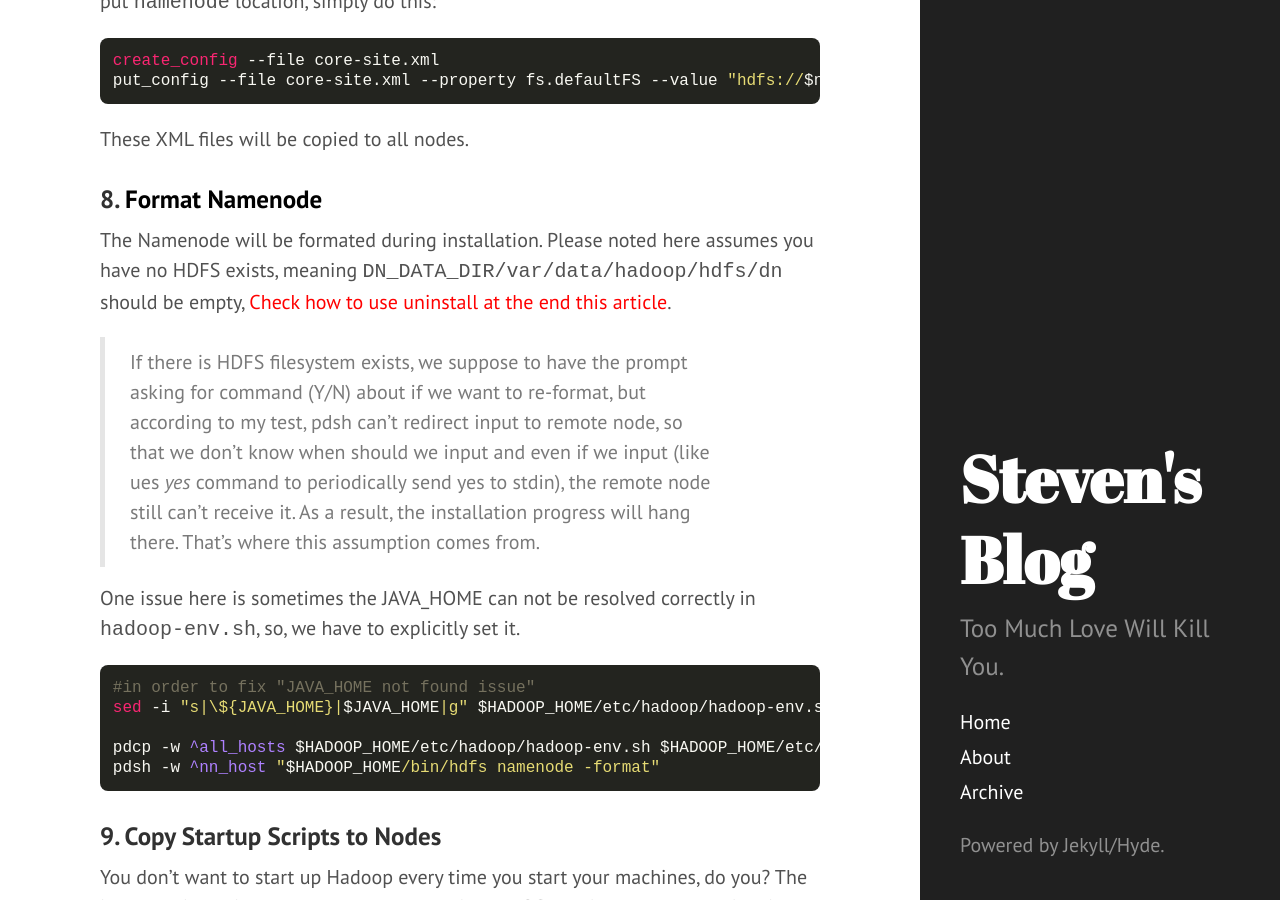
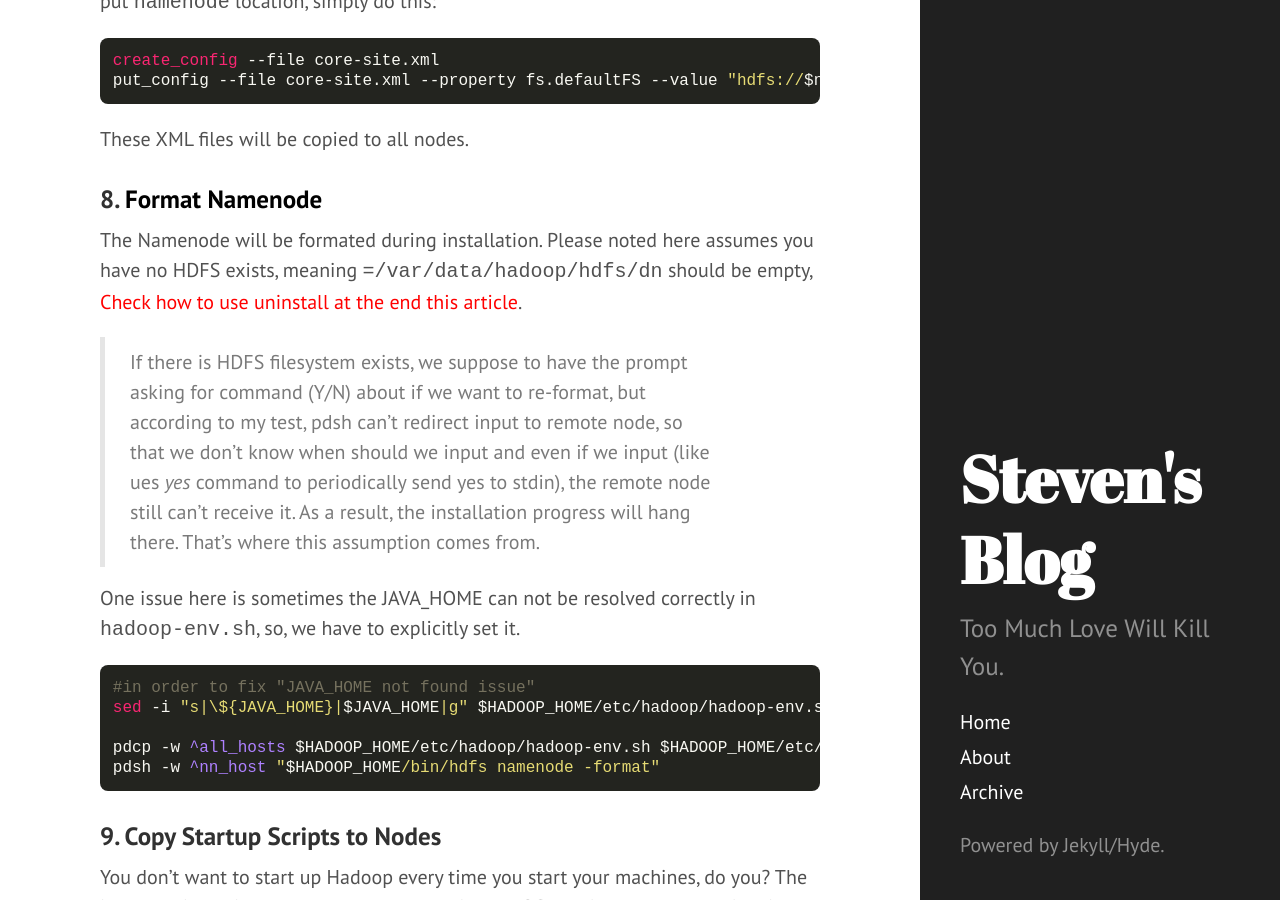
Before and after one commit to legatoo/legatoo.github.io, a Jekyll site: the page built from _posts/2014-11-12-Install-Yarn-on-Ubuntu-Cluster-via-Scripts.md, in a window 1280 px wide and 900 px high, scrolled down 6297 px. Built offline with Jekyll 4.4.1, drawn with Linux system fonts in a browser that asks for light colours; Markdown is read by kramdown in place of the engine named in the settings.

```diff
--- a/_posts/2014-11-12-Install-Yarn-on-Ubuntu-Cluster-via-Scripts.md
+++ b/_posts/2014-11-12-Install-Yarn-on-Ubuntu-Cluster-via-Scripts.md
@@ -190,7 +190,7 @@
 
 ###8. <a name="format_namenode"><font color="black">Format Namenode</font></a>
 
-The Namenode will be formated during installation. Please noted here assumes you have no HDFS exists, meaning `DN_DATA_DIR/var/data/hadoop/hdfs/dn` should be empty, <a href="#uninstall"><font color="red">Check how to use uninstall at the end this article</font></a>.
+The Namenode will be formated during installation. Please noted here assumes you have no HDFS exists, meaning `=/var/data/hadoop/hdfs/dn` should be empty, <a href="#uninstall"><font color="red">Check how to use uninstall at the end this article</font></a>.
 
 >If there is HDFS filesystem exists, we suppose to have the prompt asking for command (Y/N) about if we want to re-format, but according to my test, pdsh can't redirect input to remote node, so that we don't know when should we input and even if we input (like ues *yes* command to periodically send yes to stdin), the remote node still can't receive it. As a result, the installation progress will hang there. That's where this assumption comes from.
 
```
